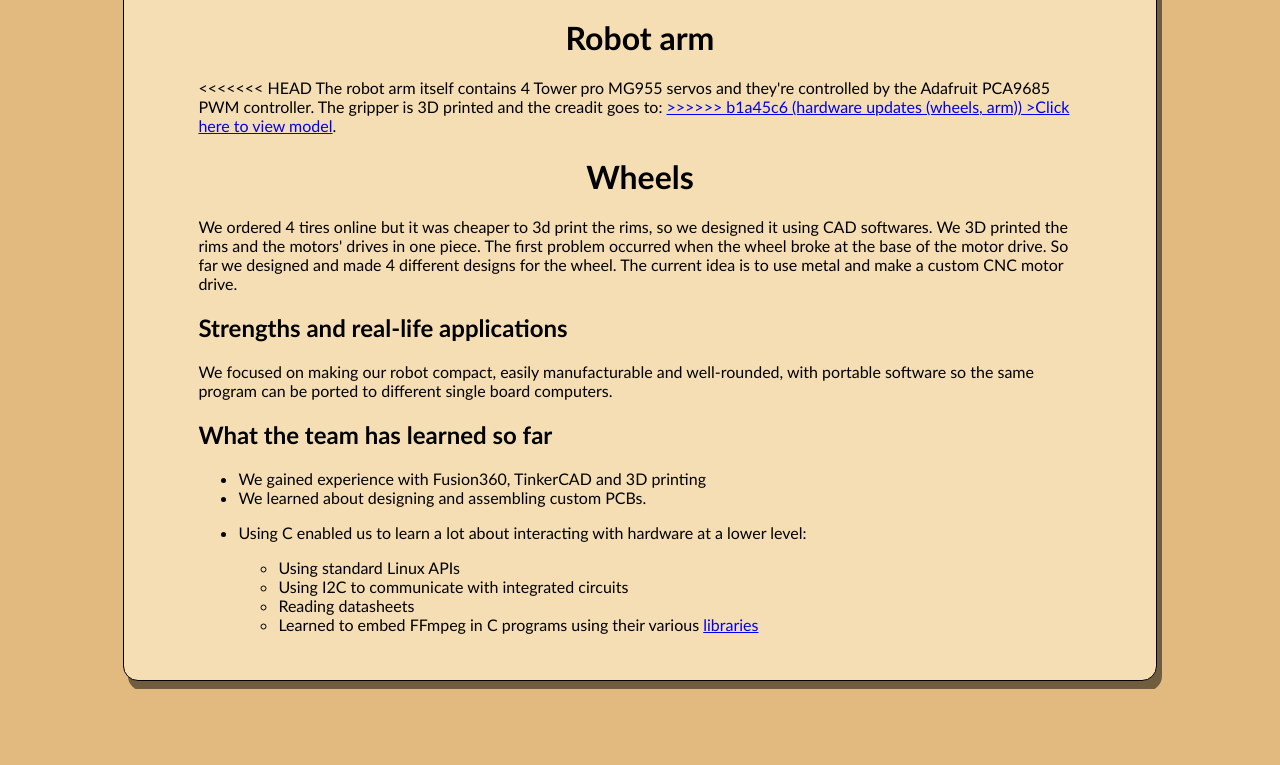
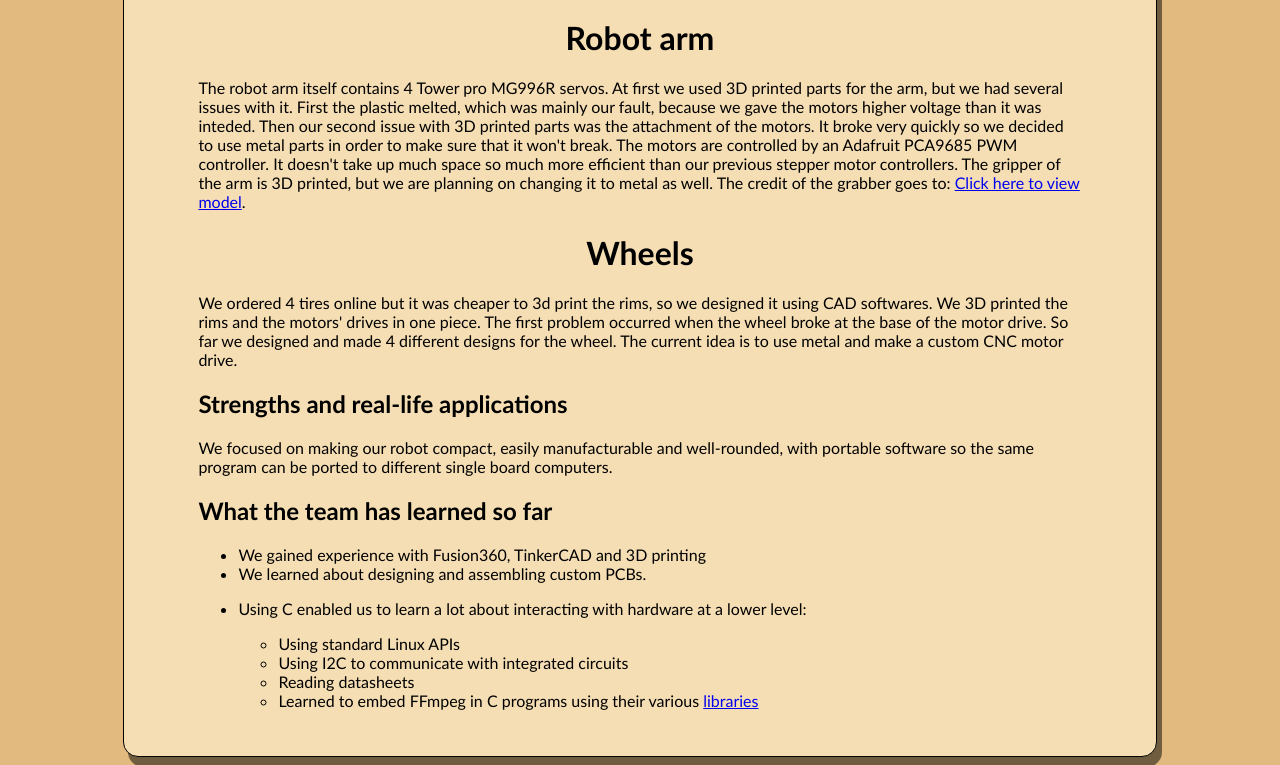
Before and after one commit to TranRobi/RMRC_TDM, a plain HTML site: page html/hardware.html in a window 1280 px wide. Shown: the part 1445-2210 px from the top of the page. Before the commit the page ends 2134 px from the top, so only its background shows below. Drawn offline with nearby package versions, Linux system fonts and the light colour scheme.

Commit message:
robot arm description

```diff
--- a/html/hardware.html
+++ b/html/hardware.html
@@ -168,12 +168,6 @@
 					</p>
 					<h1>Robot arm</h1>
 					<p>
-<<<<<<< HEAD
-						The robot arm itself contains 4 Tower pro MG955 servos and they're
-						controlled by the Adafruit PCA9685 PWM controller. The gripper is 3D
-						printed and the creadit goes to:
-						<a href="https://www.thingiverse.com/thing:2661755" target="_blank"
-=======
 						The robot arm itself contains 4 Tower pro MG996R servos. At first we
 						used 3D printed parts for the arm, but we had several issues with it.
 						First the plastic melted, which was mainly our fault, because we gave
@@ -186,7 +180,6 @@
 						printed, but we are planning on changing it to metal as well. The credit
 						of the grabber goes to:
 						<a href="https://www.thingiverse.com/thing:2661755"
->>>>>>> b1a45c6 (hardware updates (wheels, arm))
 							>Click here to view model</a
 						>.
 					</p>
```
